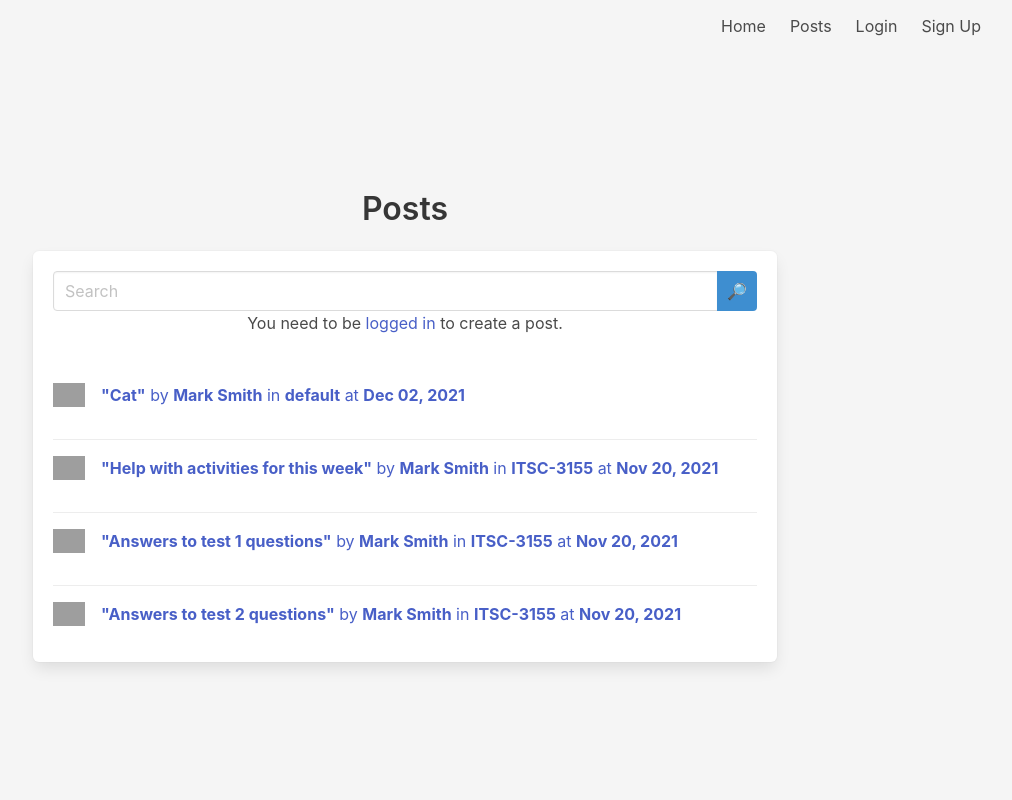
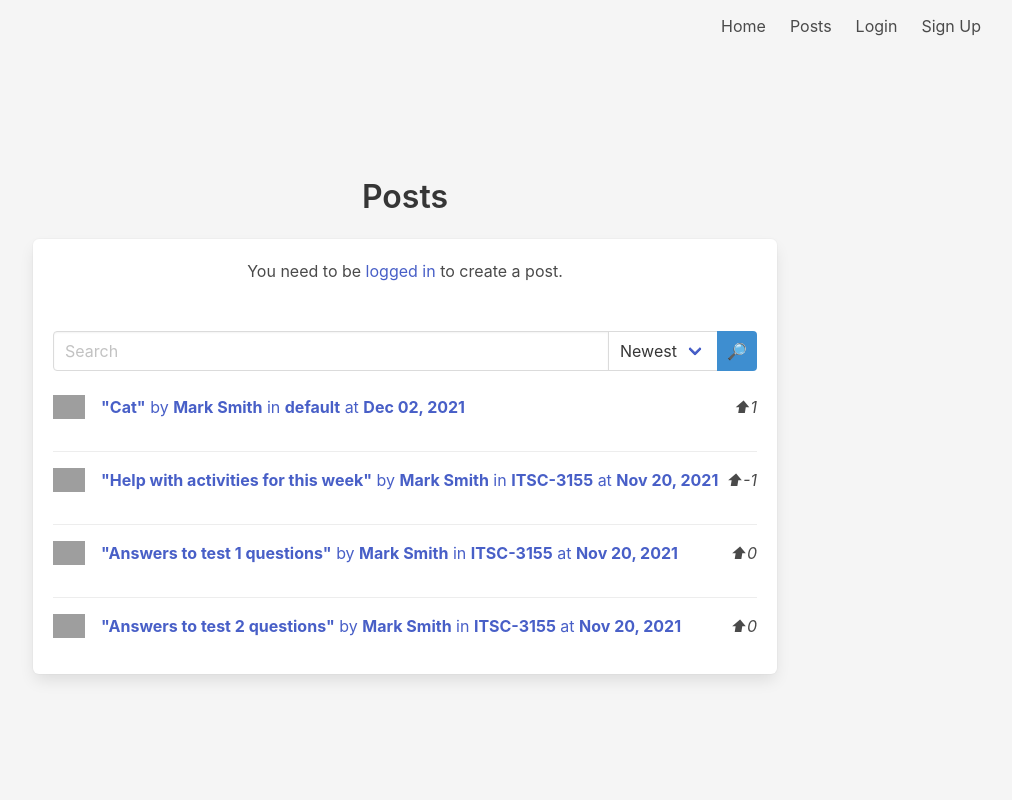
Before and after one commit to psizemo1/3155Project, a Flask app: page /posts in a window 1280 px wide. Shown: the whole page, without its empty margins (235-1247 px from the left). Run offline with Flask 2, Linux system fonts and the light colour scheme; data comes from the database, SQL or seed files in the repository; both versions use the stored data as it was after the commit; grey boxes are pictures that could not be loaded.

Commit message:
Allow users to sort posts based on votes, oldest, and newest

```diff
--- a/src/qa/main.py
+++ b/src/qa/main.py
@@ -44,6 +44,13 @@ def posts():
         posts = Post.search(search_query)
     else:
         posts = sorted(Post.query.filter(Post.parent == None).all(), key=lambda p: p.created_at, reverse=True)
+    sort = request.args.get('sort')
+    if sort == 'votes':
+        posts = sorted(posts, key=lambda p: p.score(), reverse=True)
+    elif sort == 'newest':
+        posts = sorted(posts, key=lambda p: p.created_at, reverse=True)
+    elif sort == 'oldest':
+        posts = sorted(posts, key=lambda p: p.created_at, reverse=False)
     return render_template('posts.html', posts=posts, user_groups=user_groups)
 
 
--- a/src/qa/templates/components/search_bar.html
+++ b/src/qa/templates/components/search_bar.html
@@ -5,6 +5,23 @@
             <input class="input" type="text" name="q" placeholder="Search"
                    value="{{ request.args.get('q', '') }}">
         </div>
+       {# drop down box for sorting #}
+        <div class="control">
+            <div class="select is-fullwidth">
+                <select name="sort">
+                    <option value="newest" {{ request.args.get('sort', '') == 'newest' and 'selected' }}>
+                        Newest
+                    </option>
+                    <option value="oldest" {{ request.args.get('sort', '') == 'oldest' and 'selected' }}>
+                        Oldest
+                    </option>
+                    <option value="votes" {{ request.args.get('sort', '') == 'votes' and 'selected' }}>
+                        Votes
+                    </option>
+                </select>
+            </div>
+        </div>
+
         <div class="control">
             <button class="button is-info">
                 <span class="icon">
--- a/src/qa/templates/posts.html
+++ b/src/qa/templates/posts.html
@@ -4,12 +4,12 @@
         <h3 class="title">Posts</h3>
         <div class="box">
             {% include 'components/messages.html' %}
-            {% include 'components/search_bar.html' %}
             {% if request.args.get('q') %}
                 <p>Search results for '{{ request.args.get('q') }}'</p>
             {% else %}
                 {% include 'components/post_create.html' %}
             {% endif %}
+            <br/>{% include 'components/search_bar.html' %}
             <br/>
             {% for post in posts %}
                 {# Use Bulmba CSS #}
@@ -22,7 +22,7 @@
                         </figure>
                         <div class="media-content">
                             <div class="content">
-                                <p class="has-text-justified">
+                                <p class="has-text-justified mr-2">
                                     <strong>"{{ post.title }}"</strong> by
                                     <strong>{{ post.user.name }}</strong> in
                                     <strong>{{ post.group.name }}</strong> at
@@ -44,6 +44,7 @@
                             </nav>
                         </div>
                     </a>
+                <em class="is-ghost">⬆{{ post.score() }}</em>
                 </article>
             {% endfor %}
         </div>
```
Also changed, not shown: src/qa/db.sqlite.
